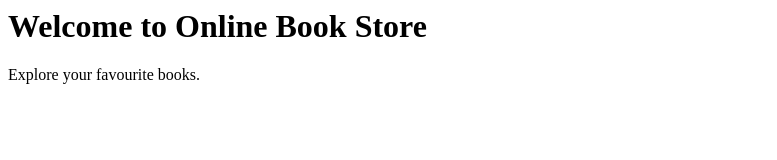
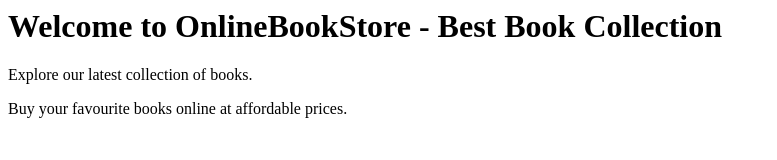
Before and after one commit to soni537/OnlineBookStore, a plain HTML site: page index.html in a window 1280 px wide. Shown: the whole page, without its empty margins (0-777 px from the left). Drawn offline with Linux system fonts and the light colour scheme.

Commit message:
Updated homepage

```diff
--- a/index.html
+++ b/index.html
@@ -3,7 +3,10 @@
     <title>Online Book Store</title>
 </head>
 <body>
-    <h1>Welcome to Online Book Store</h1>
-    <p>Explore your favourite books.</p>
+    <h1>Welcome to OnlineBookStore - Best Book Collection</h1>
+
+    <p>Explore our latest collection of books.</p>
+
+    <p>Buy your favourite books online at affordable prices.</p>
 </body>
 </html>
```
